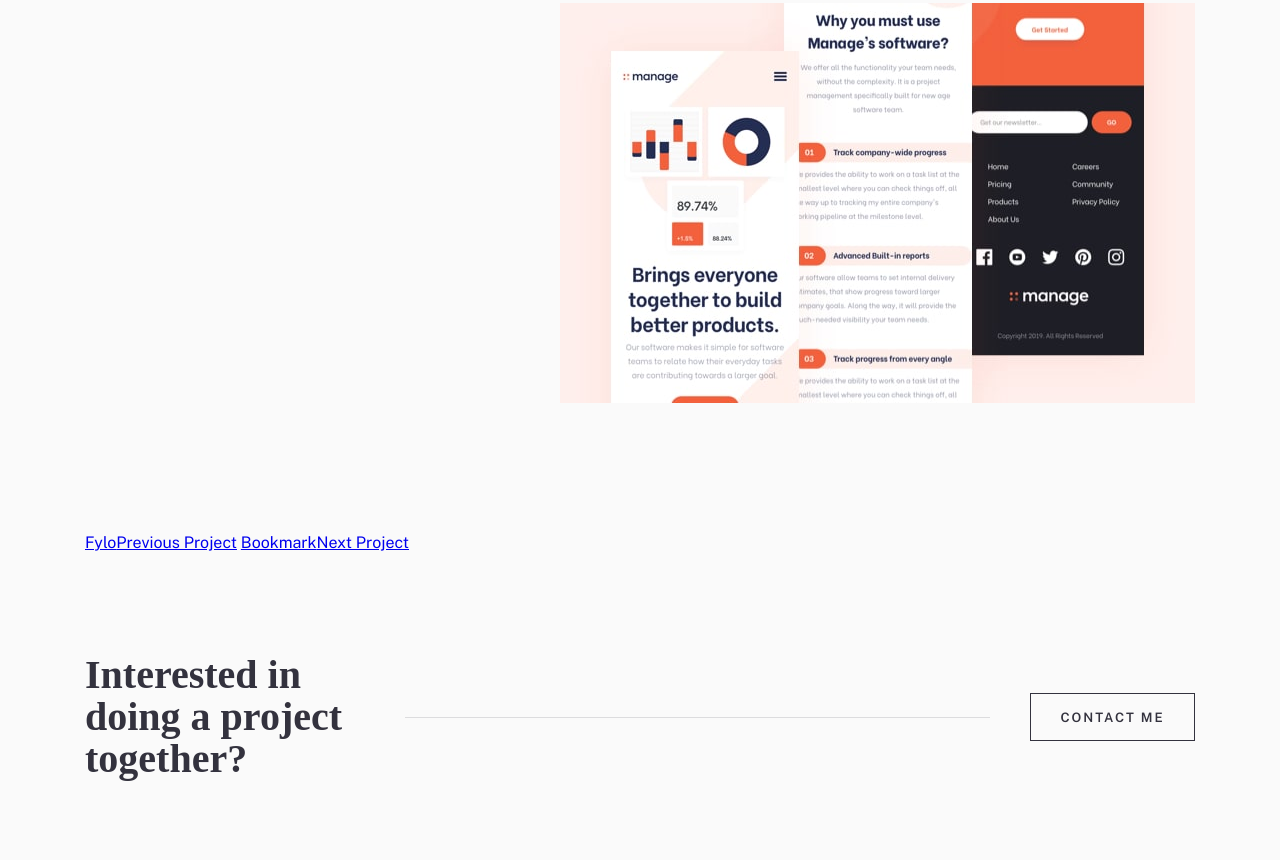
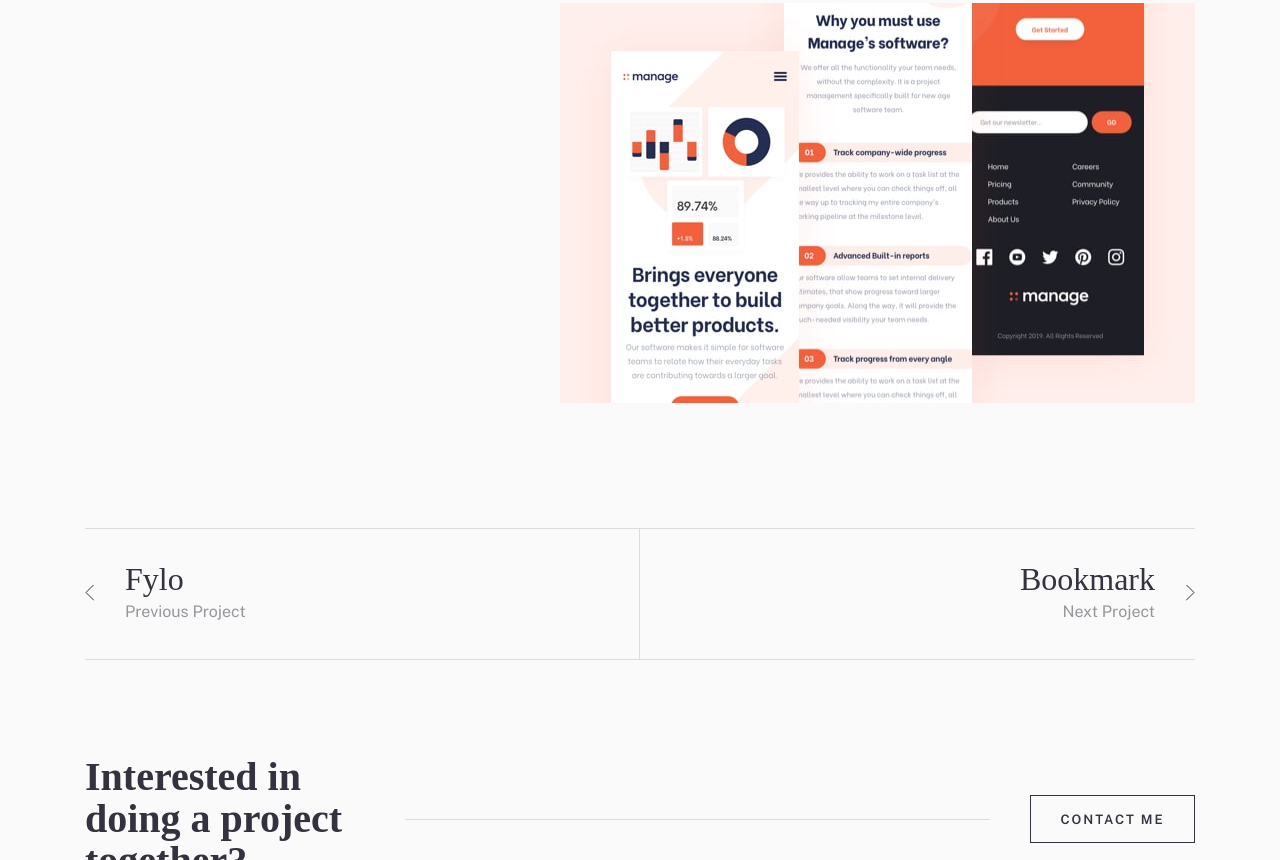
Before and after one commit to karolbanat/minimalist-portfolio-website, a website: page html/projects/manage.html in a window 1280 px wide. Shown: the part 1596-2456 px from the top of the page. Drawn offline with nearby package versions, Linux system fonts and the light colour scheme; a web font is replaced by a local one.

Commit message:
Project links

```diff
--- a/html/projects/manage.html
+++ b/html/projects/manage.html
@@ -110,10 +110,14 @@
           </article>
         </section>
         <footer class="project-article__footer">
-          <a href="./fylo.html" class="project-link project-link--prev"><span>Fylo</span><span>Previous
-              Project</span></a>
-          <a href="./bookmark.html" class="project-link project-link--next"><span>Bookmark</span><span>Next
-              Project</span></a>
+          <a href="./fylo.html" class="project-link project-link--prev">
+            <span class="project-link__project-name">Fylo</span>
+            <span class="project-link__label">Previous Project</span>
+          </a>
+          <a href="./bookmark.html" class="project-link project-link--next">
+            <span class="project-link__project-name">Bookmark</span>
+            <span class="project-link__label">Next Project</span>
+          </a>
         </footer>
       </article>
     </div>
--- a/src/sass/components/_project-article.scss
+++ b/src/sass/components/_project-article.scss
@@ -3,7 +3,7 @@
 .project-article {
 	--project-article-gap: 4rem;
 	display: grid;
-	place-items: start;
+	align-items: start;
 	gap: var(--project-article-gap);
 	grid-template-areas:
 		'header'
@@ -32,5 +32,7 @@
 
 	&__footer {
 		grid-area: footer;
+		display: grid;
+		grid-template-columns: repeat(2, 1fr);
 	}
 }
--- a/src/sass/components/links/_index.scss
+++ b/src/sass/components/links/_index.scss
@@ -1,2 +1,4 @@
+@forward './link';
 @forward './nav-link';
 @forward './social-link';
+@forward './project-link';
--- /dev/null
+++ b/src/sass/components/links/_link.scss
@@ -0,0 +1,9 @@
+.link {
+	color: var(--clr-primary-700);
+	transition: opacity 0.4s ease;
+
+	&:hover,
+	&:focus {
+		opacity: 0.7;
+	}
+}
--- /dev/null
+++ b/src/sass/components/links/_project-link.scss
@@ -0,0 +1,82 @@
+@use '../../abstracts/mixins' as mxn;
+@use '../../abstracts/functions' as func;
+
+.project-link {
+	$border-clr: func.get-color(primary, 700);
+	$link-border: 1px solid fade-out($border-clr, 0.85);
+	--padding-block: 2.4rem;
+	--text-align: start;
+	display: inline-flex;
+	flex-direction: column;
+	justify-content: center;
+	padding-block: var(--padding-block);
+	text-decoration: none;
+	text-align: var(--text-align);
+	line-height: 1;
+	color: var(--clr-primary-700);
+	border-block: $link-border;
+	cursor: pointer;
+	transition: opacity 0.4s ease;
+	@include mxn.mq(medium) {
+		--padding-block: 3.2rem;
+		--padding-inline: 4rem;
+		position: relative;
+		&::before {
+			position: absolute;
+			top: 50%;
+			translate: 0 -50%;
+		}
+	}
+
+	/* pseudo classes and elements */
+	&::before {
+		content: var(--arrow, '');
+		margin-bottom: 1.6rem;
+	}
+
+	&:not(:last-child) {
+		border-inline-end: $link-border;
+	}
+
+	&:hover,
+	&:focus {
+		opacity: 0.6;
+	}
+
+	/* elements/labels */
+	&__project-name {
+		font-family: var(--ff-accent);
+		font-size: var(--fz-600);
+		font-weight: var(--fw-400);
+		line-height: 1.125;
+	}
+
+	&__label {
+		font-size: var(--fz-400);
+		line-height: 1.875;
+		opacity: 0.5;
+	}
+
+	/* modifiers */
+	&--prev {
+		--arrow: url('../images/icons/arrow-left.svg');
+		--text-align: start;
+		@include mxn.mq(small) {
+			padding-inline-start: var(--padding-inline);
+			&::before {
+				left: 0;
+			}
+		}
+	}
+
+	&--next {
+		--arrow: url('../images/icons/arrow-right.svg');
+		--text-align: end;
+		@include mxn.mq(small) {
+			padding-inline-end: var(--padding-inline);
+			&::before {
+				right: 0;
+			}
+		}
+	}
+}
```
Also changed, not shown: dist/css/main.min.css.
